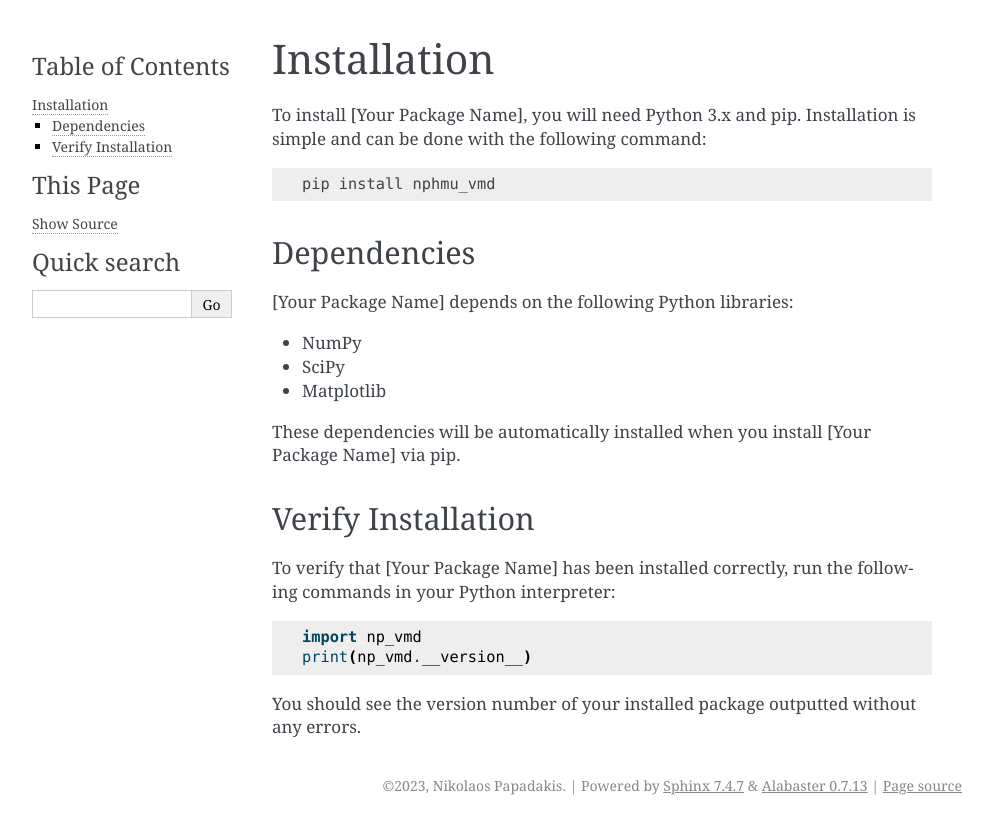
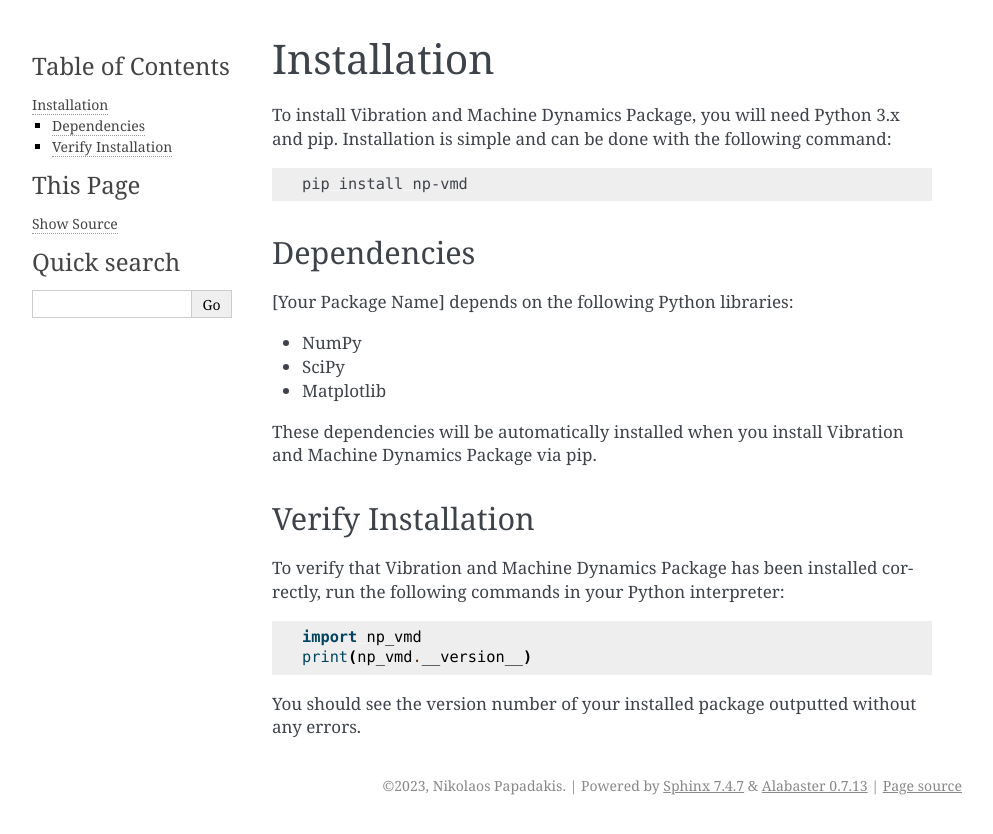
Before and after one commit to npapnet/np-vmd, a Sphinx documentation site: the page built from docs/source/installation.rst, in a window 1280 px wide. Shown: the top 834 px of the page, without its empty margins (148-1141 px from the left). Built offline with Sphinx 7.4.7, drawn with Linux system fonts in a browser that asks for light colours; pages that are not in the unit, such as notebooks, are missing from menus.

Commit message:
Correcting documetnation and adding vscode folder in ignore

```diff
--- a/docs/source/conf.py
+++ b/docs/source/conf.py
@@ -36,7 +36,7 @@ from np_vmd import __version__
 
 # -- Project information -----------------------------------------------------
 
-project = "NP_VibrationDynamics Package"
+project = "Vibration and Machine Dynamics Package"
 copyright = "2023, Nikolaos Papadakis"
 author = "Nikolaos Papadakis"
 
@@ -80,3 +80,10 @@ html_theme = "alabaster"
 # relative to this directory. They are copied after the builtin static files,
 # so a file named "default.css" will overwrite the builtin "default.css".
 html_static_path = ["_static"]
+
+# Define a reST substitution so you can use `|project|` in RST files
+# and have it replaced with the value of the Python `project` variable.
+# This avoids hard-coding the package name in multiple places.
+rst_epilog = """
+.. |project| replace:: {proj}
+""".format(proj=project)
--- a/docs/source/index.rst
+++ b/docs/source/index.rst
@@ -3,8 +3,8 @@
    You can adapt this file completely to your liking, but it should at least
    contain the root `toctree` directive.
 
-Welcome to NP_VibrationDynamics Package's documentation!
-========================================================
+Welcome to Vibration and Machine Dynamics Package's documentation!
+==================================================================
 
 .. toctree::
    :maxdepth: 2
--- a/docs/source/installation.rst
+++ b/docs/source/installation.rst
@@ -1,11 +1,11 @@
 Installation
 ============
 
-To install [Your Package Name], you will need Python 3.x and pip. Installation is simple and can be done with the following command:
+To install |project|, you will need Python 3.x and pip. Installation is simple and can be done with the following command:
 
 .. code-block:: bash
 
-    pip install nphmu_vmd
+    pip install np-vmd
 
 Dependencies
 ------------
@@ -16,12 +16,12 @@ Dependencies
 - SciPy
 - Matplotlib
 
-These dependencies will be automatically installed when you install [Your Package Name] via pip.
+These dependencies will be automatically installed when you install |project| via pip.
 
 Verify Installation
 -------------------
 
-To verify that [Your Package Name] has been installed correctly, run the following commands in your Python interpreter:
+To verify that |project| has been installed correctly, run the following commands in your Python interpreter:
 
 .. code-block:: python
 
```
Also changed, not shown: 1 other file.
